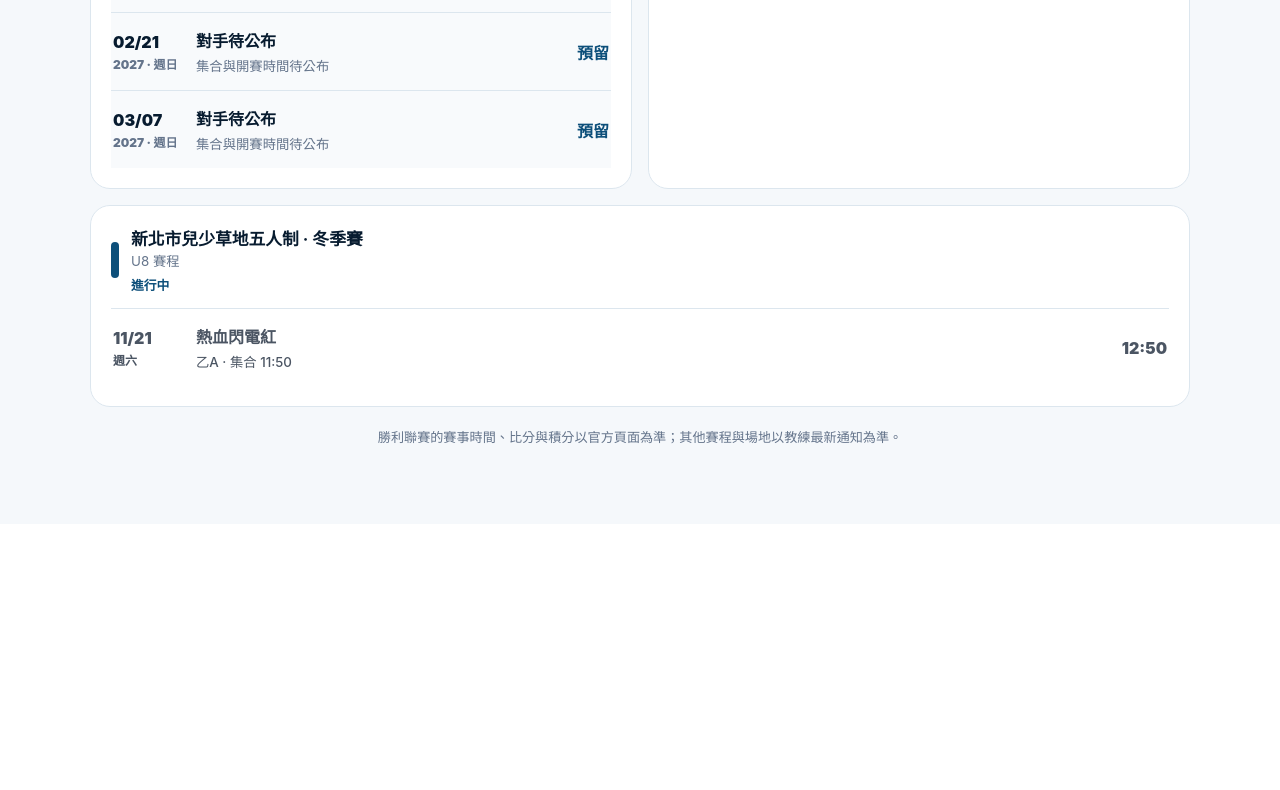
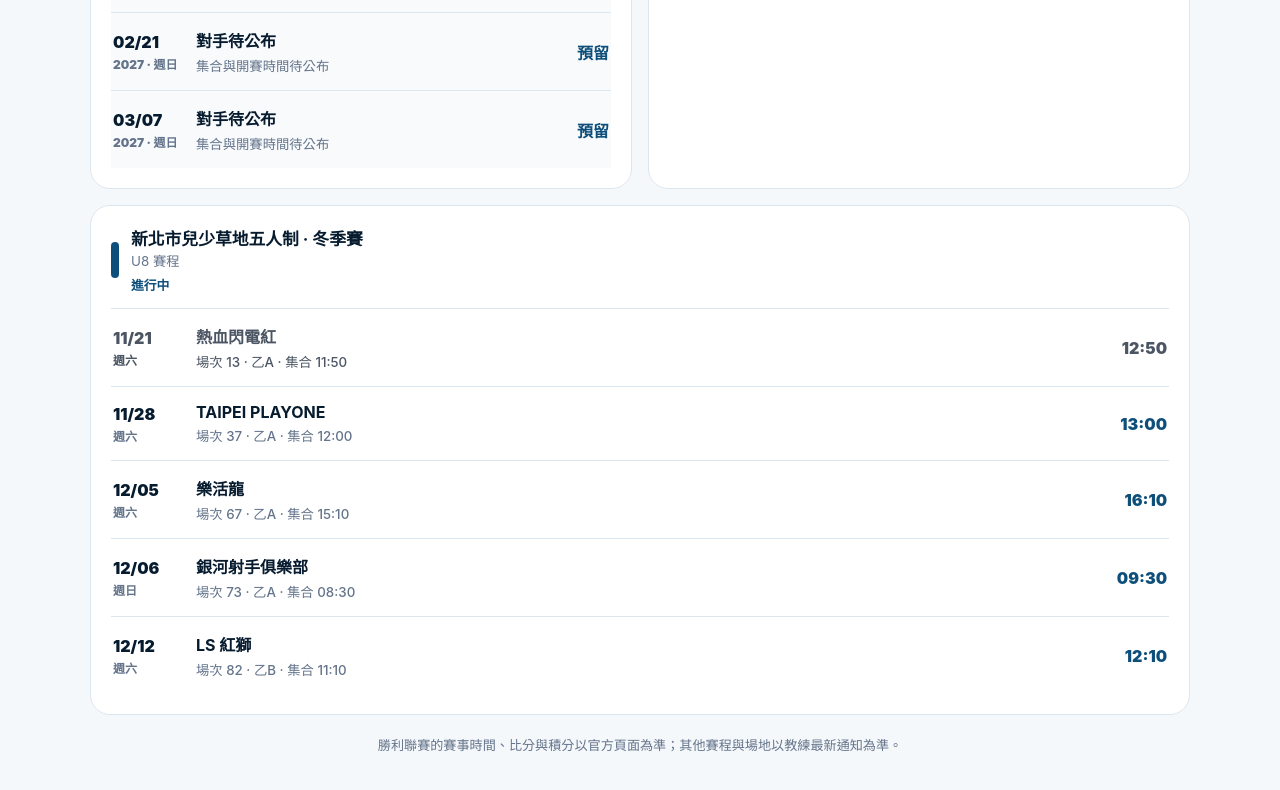
Before and after one commit to sejane/BT_U8_MATCHES, a plain HTML site: page index.html in a window 1280 px wide. Shown: the part 1598-2388 px from the top of the page. Before the commit the page ends 2122 px from the top, so only its background shows below. Drawn offline with Linux system fonts and the light colour scheme.

Commit message:
Add full winter U8 fixtures and repair schedule script

```diff
--- a/index.html
+++ b/index.html
@@ -51,7 +51,7 @@
   </div>
   <section class="next" aria-label="下一場比賽" aria-live="polite"><div class="next-main">正在確認下一場賽事…</div></section>
   <noscript>請啟用 JavaScript，以依目前日期顯示下一場賽事；完整賽程如下。</noscript>
-  <div class="section-head"><h2>完整賽程</h2><span>11 場賽事 · 6 個預留日期</span></div>
+  <div class="section-head"><h2>完整賽程</h2><span>15 場賽事 · 6 個預留日期</span></div>
   <p style="color:var(--muted);font-size:.9rem">點按黃色日期，查看該場文字轉播與影片。 <a href="match-reports.html" style="color:var(--ink);font-weight:750">全部賽事紀錄 →</a></p><div class="grid">
     <section class="league victory"><div class="league-title gold"><i></i><div><h3>2026/27 勝利聯賽</h3><small>A 組 · U8 · BT SPIRIT 風速羊</small><div class="official-links"><a href="https://taipei.torneopal.com/taso/sarja.php?turnaus=mfa_0014&amp;sarja=U8&amp;lohko=1" target="_blank" rel="noopener noreferrer">官方積分榜 ↗</a><a href="https://taipei.torneopal.com/taso/joukkue.php?joukkue=175284&amp;turnaus=mfa_0014&amp;sarja=U8" target="_blank" rel="noopener noreferrer">最新賽事時間與比分 ↗</a></div></div></div>
       <div class="game past"><div class="day"><a class="match-date-link" href="match-reports.html#match-2026-10-04" aria-label="查看 10/04 賽事紀錄">10/04</a><span>週日</span></div><div class="opp">MFA U8<small>集合 07:00 · 球衣穿藍、帶紅</small></div><div class="time"><span class="result">3 : 1</span><small>08:00</small></div></div>
@@ -74,7 +74,11 @@
       <div class="game past"><div class="day"><a class="match-date-link" href="match-reports.html#match-2026-11-08" aria-label="查看 11/08 賽事紀錄">11/08</a><span>週日</span></div><div class="opp">新北銀河<small>場次 135 · 乙A · 集合 06:50 · 穿紅、帶藍</small></div><div class="time"><span class="result">9 : 1</span><small>07:50</small></div></div>
     </section>
     <section class="league winter"><div class="league-title"><i></i><div><h3>新北市兒少草地五人制 · 冬季賽</h3><small>U8 賽程</small><span class="season-status">進行中</span></div></div>
-      <div class="game"><div class="day">11/21<span>週六</span></div><div class="opp">熱血閃電紅<small>乙A · 集合 11:50</small></div><div class="time">12:50</div></div>
+      <div class="game"><div class="day">11/21<span>週六</span></div><div class="opp">熱血閃電紅<small>場次 13 · 乙A · 集合 11:50</small></div><div class="time">12:50</div></div>
+      <div class="game"><div class="day">11/28<span>週六</span></div><div class="opp">TAIPEI PLAYONE<small>場次 37 · 乙A · 集合 12:00</small></div><div class="time">13:00</div></div>
+      <div class="game"><div class="day">12/05<span>週六</span></div><div class="opp">樂活龍<small>場次 67 · 乙A · 集合 15:10</small></div><div class="time">16:10</div></div>
+      <div class="game"><div class="day">12/06<span>週日</span></div><div class="opp">銀河射手俱樂部<small>場次 73 · 乙A · 集合 08:30</small></div><div class="time">09:30</div></div>
+      <div class="game"><div class="day">12/12<span>週六</span></div><div class="opp">LS 紅獅<small>場次 82 · 乙B · 集合 11:10</small></div><div class="time">12:10</div></div>
     </section>
   </div>
   <p class="note">勝利聯賽的賽事時間、比分與積分以官方頁面為準；其他賽程與場地以教練最新通知為準。</p>
```
